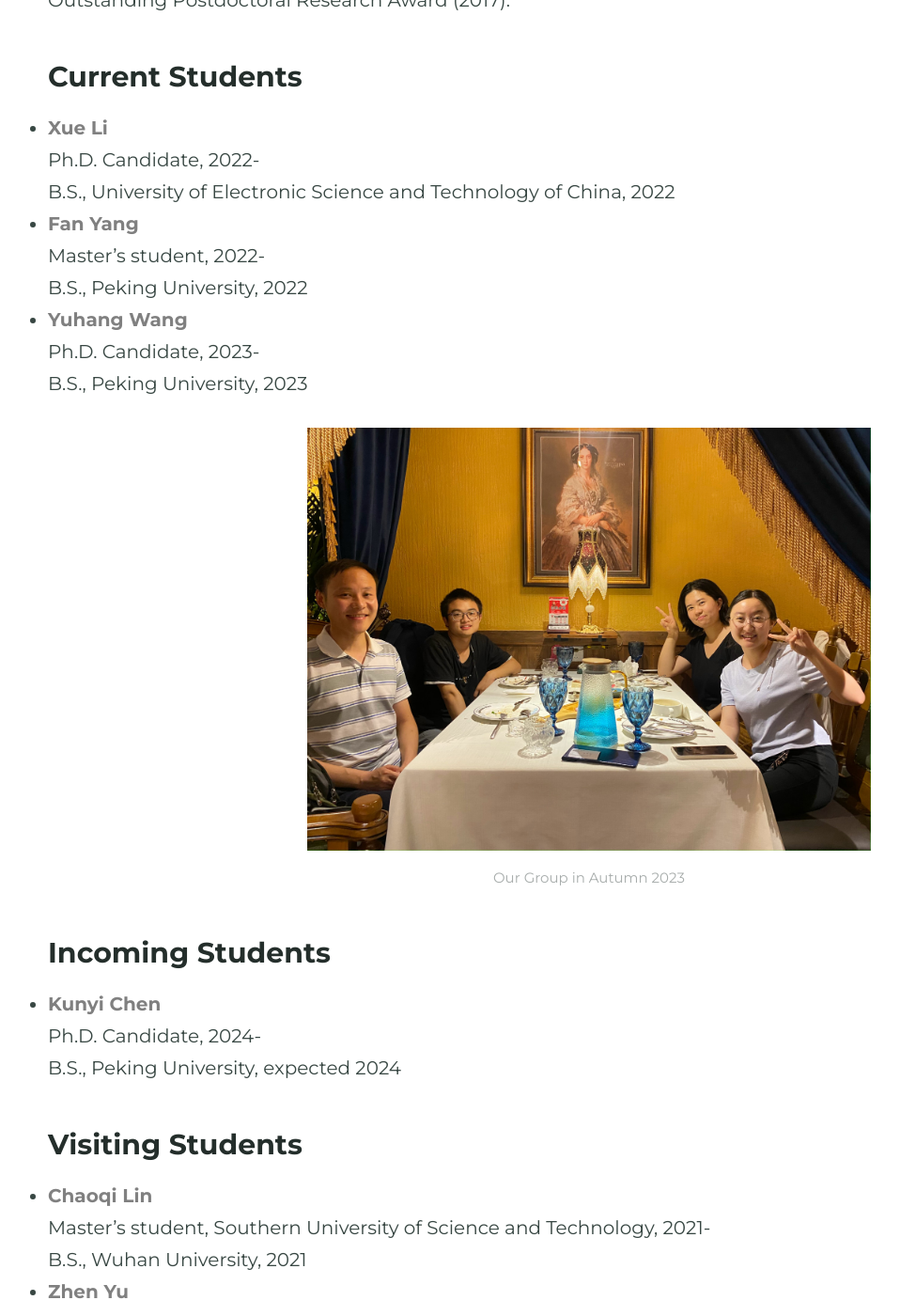
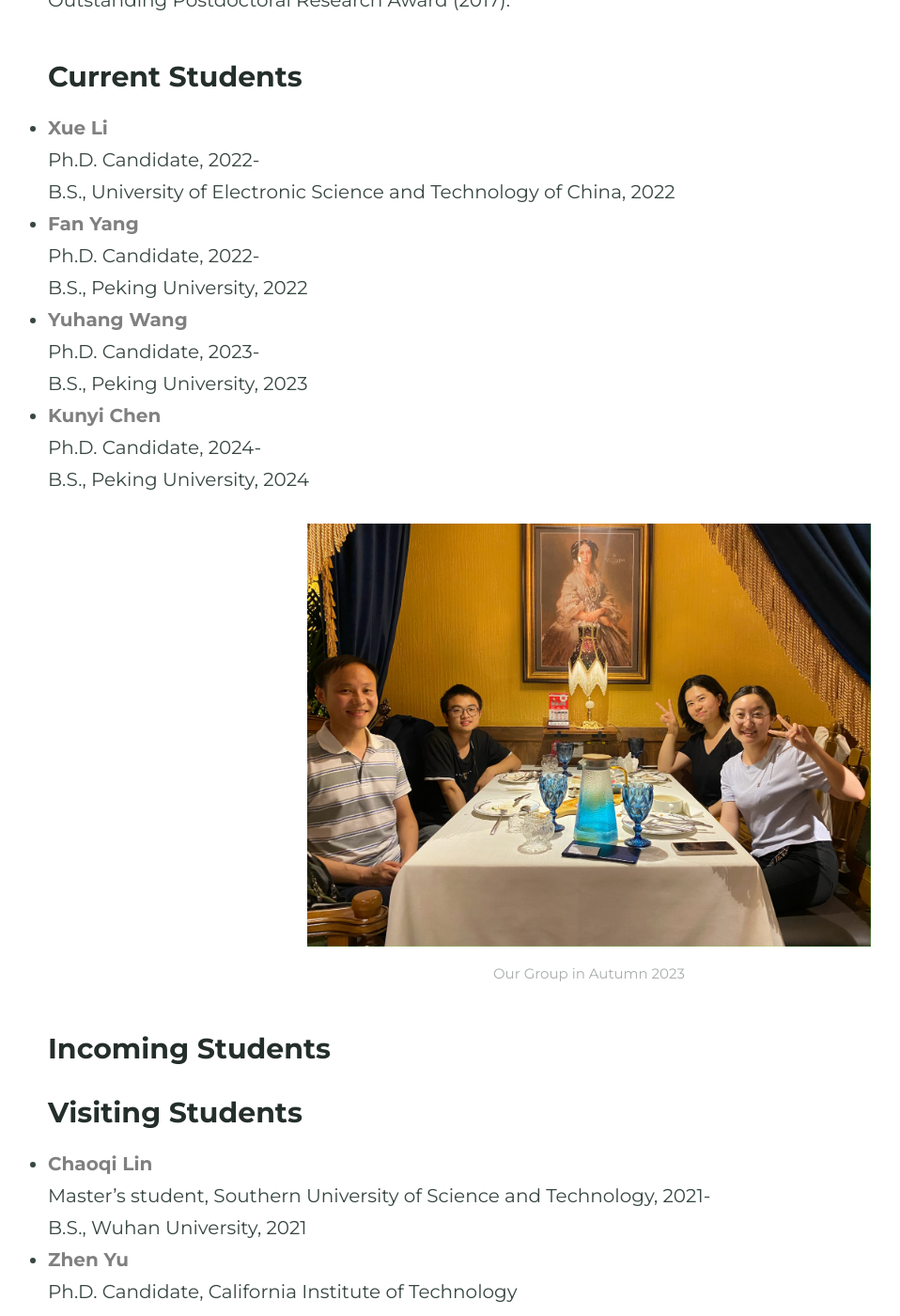
Before and after one commit to CunrenLiang/cunrenliang.github.io, a Jekyll site: the page built from people.md, in a window 1280 px wide and 1400 px high, scrolled down 808 px. Shown: the whole window at 94% size, without its empty margins (13-971 px from the left). Built offline with Jekyll 4.4.1, drawn with Linux system fonts in a browser that asks for light colours; some web fonts are replaced.

Commit message:
Add files via upload

```diff
--- a/people.md
+++ b/people.md
@@ -16,21 +16,22 @@ Ph.D. Candidate, 2022-
 B.S., University of Electronic Science and Technology of China, 2022
 
 * <span style="color:Gray; font-weight: 800">Fan Yang</span>
-Master’s student, 2022-
+Ph.D. Candidate, 2022-
 B.S., Peking University, 2022
 
 * <span style="color:Gray; font-weight: 800">Yuhang Wang</span>
 Ph.D. Candidate, 2023-
 B.S., Peking University, 2023
 
+* <span style="color:Gray; font-weight: 800">Kunyi Chen</span>
+Ph.D. Candidate, 2024-
+B.S., Peking University, 2024
 
 {% include figure.html image="../assets/images/group_autumn_2023.jpg" caption="Our Group in Autumn 2023" position="center" width="600" %}
 
 
 ### Incoming Students
-* <span style="color:Gray; font-weight: 800">Kunyi Chen</span>
-Ph.D. Candidate, 2024-
-B.S., Peking University, expected 2024
+
 
 
 ### Visiting Students
```
